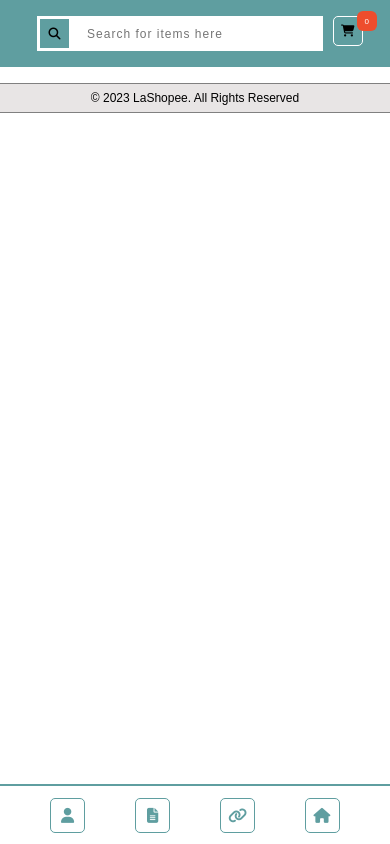
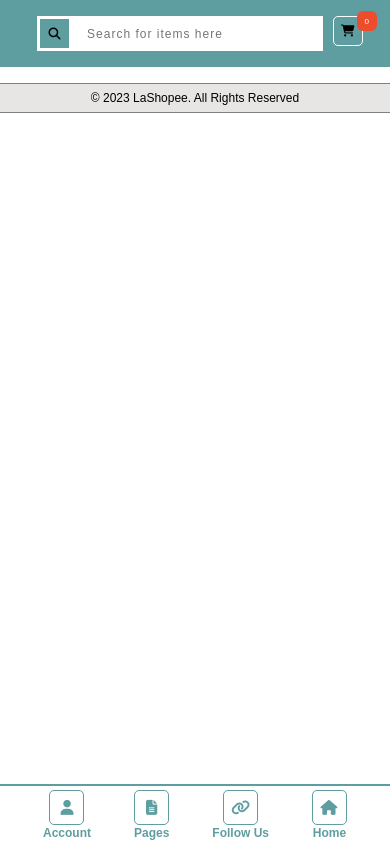
Before and after one commit to artianz225/MP2-E-Commerce, a website built with Vite: page index.html in a window 390 px wide. Built offline with nearby package versions, Linux system fonts and the light colour scheme; no server answers.

Commit message:
updating mobile add to card width size and putting labels on navigation menu

```diff
--- a/index.html
+++ b/index.html
@@ -89,7 +89,6 @@
              <span id="closeCartBtn" class="mobile-add-to-cart-close-btn">x</span>
              <div id="cart" class="cart">
               <div class="dummy">
-
               </div>
              </div>
 
@@ -111,15 +110,19 @@
       <div class="mobile-navigation-container">
         <div class="mblProfile">
           <div id="openProfileBtn"><i class="fa-regular fa-user"></i></div>
+          <h5>Account</h5>
         </div>
         <div class="mblLaShopeeServices">
           <div id="aboutLashopee"><i class="fa-regular fa-file-lines"></i></div>
+          <h5>Pages</h5>
         </div>
         <div class="mblSocialLinks">
           <div id="LashopeeSocialLinks"><i class="fa-solid fa-link"></i></div>
+          <h5>Follow Us</h5>
         </div>
         <div class="mblLaShopeeHome">
           <div class="LashopeeHome"><a href="#main-container"><i class="fa-solid fa-house"></i></a></div>
+          <h5>Home</h5>
         </div>
       </div>
 
--- a/src/helpers/displayApiData.js
+++ b/src/helpers/displayApiData.js
@@ -57,17 +57,14 @@ export function renderShopItems(shopItems) {
 
       /* -----------------------------------start------------------------------ */
       addCartBtn.addEventListener('click', cartAdded);
-
-      let sum = 0;
       function cartAdded() {
-
         confirm (`Do you want to add ${shopItem.title} to your cart?`)
         const itemContainer = document.getElementById('cart');
 
         const dummy = itemContainer.querySelectorAll('.dummy');
         const cartItems = itemContainer.querySelectorAll('.added-cart-product-main-container');
         const cartCout = cartItems.length + dummy.length
-        // console.log(cartCout);
+        //console.log(cartCout);
         const itemCountElement = document.getElementById('cart-counter')
         itemCountElement.textContent = cartCout;
 
@@ -180,7 +177,7 @@ export function renderShopItems(shopItems) {
         itemContainer.appendChild(addedCartProductMainContainer);
 
         calculateTotal();
-      }
+    }
 
       /* ------------------------------------End------------------------------- */
 
--- a/style.css
+++ b/style.css
@@ -892,18 +892,6 @@ option:focus {
 .mbl-social-links-container {
   display: none;
 }
-
-
-
-
-
-
-
-
-
-
-
-
 
 /* ------------------------------------------------------------------------- Mobile ----------------------------------*/
 @media only screen and (min-width: 320px) and (max-width: 551px) {
@@ -1281,7 +1269,6 @@ option:focus {
 
   .mobile-add-to-cart-close-btn :hover {
     color: red;
-    border: 1px solid red;
   }
 
   .cart {
@@ -1334,6 +1321,7 @@ option:focus {
     border-top: 1px solid #888888;
     justify-content: space-between;
     padding: 5px 0;
+    width: 100%;
   }
 
   .added-price-quantity-delete-btn-container i {
@@ -1349,7 +1337,7 @@ option:focus {
 
   .total-main-price {
     height: 100%;
-    width: 50px;
+    width: 40px;
     font-size: 12px;
   }
 
@@ -1376,7 +1364,7 @@ option:focus {
     display: flex;
     justify-content: center;
     height: 100%;
-    width: 30px;
+    width: 25px;
     font-size: 10px;
     align-items: center;
   }
@@ -1845,6 +1833,54 @@ option:focus {
   .lashopee-app-download img {
     width: 150px;
     margin-top: 15px;
+  }
+
+  .mblProfile {
+    display: flex;
+    flex-direction: column;
+    align-items: center;
+    gap: .1em;
+    color: cadetblue;
+  }
+
+  .mblProfile h5 {
+    font-size: 12px;
+  }
+
+  .mblLaShopeeServices {
+    display: flex;
+    flex-direction: column;
+    align-items: center;
+    gap: .1em;
+    color: cadetblue;
+  }
+
+  .mblLaShopeeServices h5 {
+    font-size: 12px;
+  }
+
+  .mblSocialLinks {
+    display: flex;
+    flex-direction: column;
+    align-items: center;
+    gap: .1em;
+    color: cadetblue;
+  }
+
+  .mblSocialLinks h5 {
+    font-size: 12px;
+  }
+
+  .mblLaShopeeHome {
+    display: flex;
+    flex-direction: column;
+    align-items: center;
+    gap: .1em;
+    color: cadetblue;
+  }
+
+  .mblLaShopeeHome h5 {
+    font-size: 12px;
   }
 
   @keyframes navAnimationtoLeft {
@@ -1999,33 +2035,6 @@ option:focus {
     font-size: 14px;
   }
 }
-
-
-
-
-
-
-
-
-
-
-
-
-
-
-
-
-
-
-
-
-
-
-
-
-
-
-
 
 /* -------------------------------------------------------------------- Ipad / tablet -----------------------------------------------------------*/
 
@@ -2155,6 +2164,7 @@ a:hover {
   padding: 0 1em;
   width: 100%;
   height: 100%;
+  border-radius: 0px;
   letter-spacing: 1px;
 }
 
```
Also changed, not shown: dist/index.html, 2 other files.
